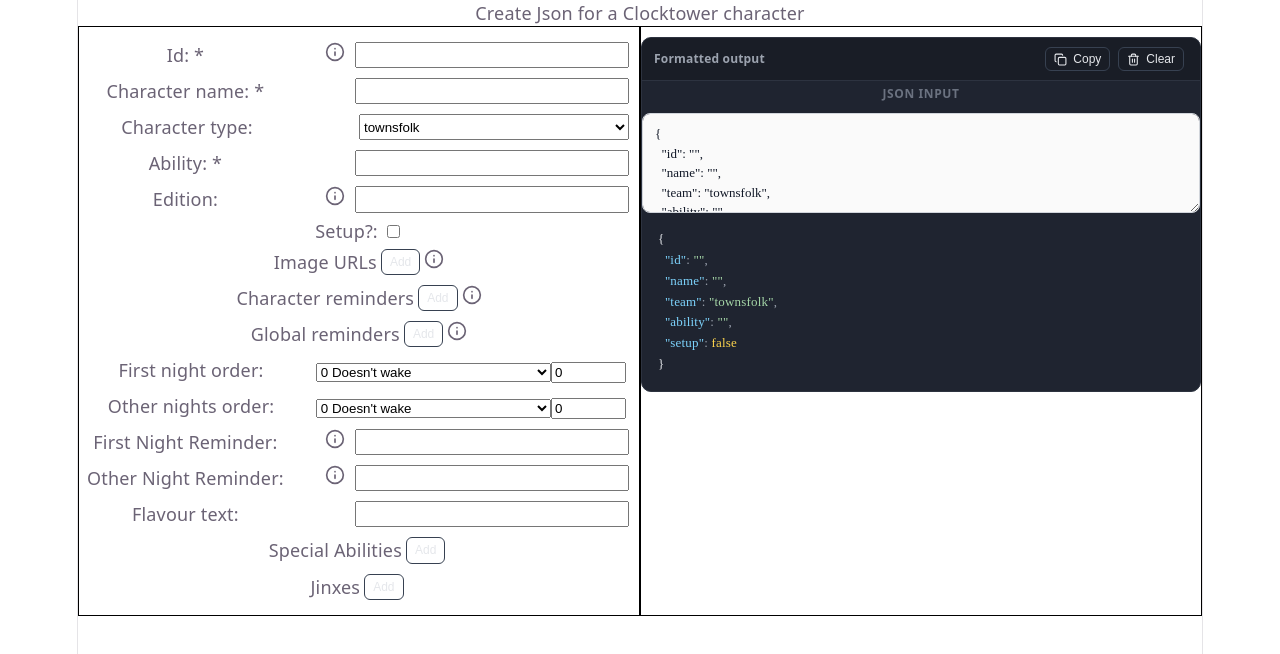
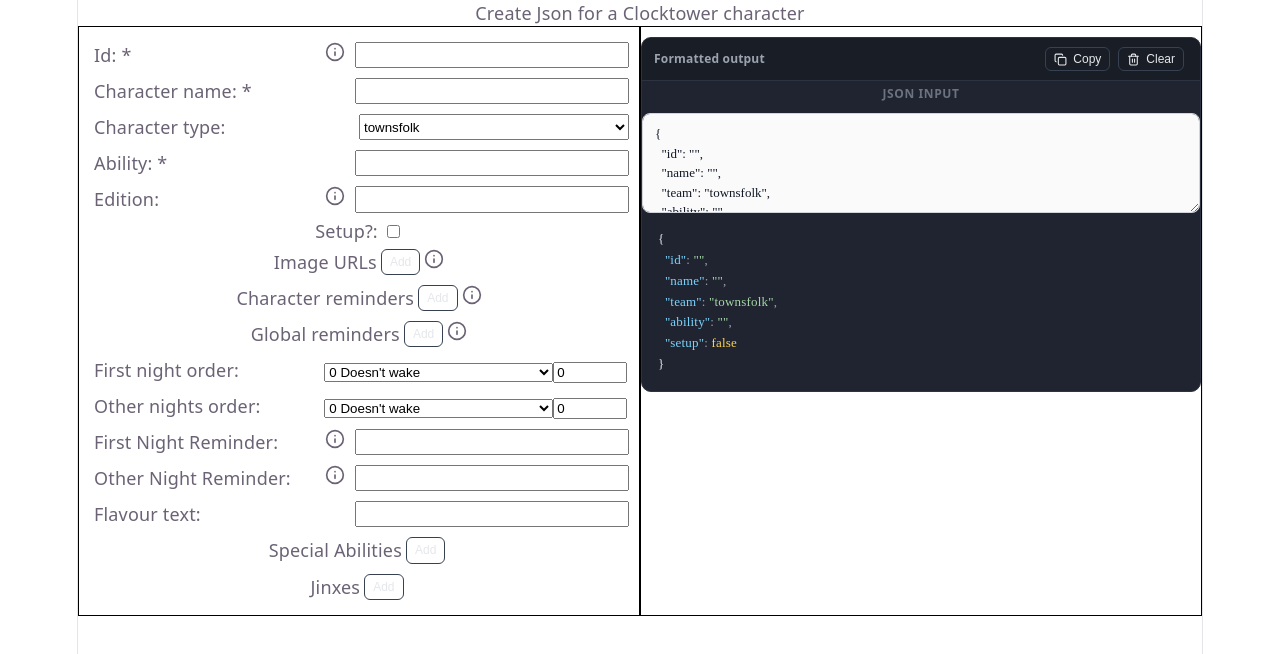
Before and after one commit to rebeccabex/clocktower-apps, a React (Vite) app in the folder clocktower-apps/: page / in a window 1280 px wide. Shown: the top 654 px of the page. Built offline with nearby package versions, Linux system fonts and the light colour scheme.

Commit message:
Improved styling of labels

```diff
--- a/clocktower-apps/src/NightOrderSection.tsx
+++ b/clocktower-apps/src/NightOrderSection.tsx
@@ -5,6 +5,7 @@ import {
   type NightOrder,
   type NightOrderSlot,
 } from "./nightOrderSlots";
+import { FieldLabel } from "./components/FieldLabel";
 
 type NightOrderSectionProps = {
   nightOrder: NightOrder;
@@ -67,7 +68,7 @@ const NightOrderSectionContainer = styled.div`
   margin: 5px 0;
 `;
 
-const LabelContainer = styled.label`
+const LabelContainer = styled(FieldLabel)`
   width: 40%;
 `;
 
--- a/clocktower-apps/src/components/Dropdown.tsx
+++ b/clocktower-apps/src/components/Dropdown.tsx
@@ -1,5 +1,6 @@
 import styled from "styled-components";
 import { TooltipWrapper } from "./TooltipWrapper";
+import { FieldLabel } from "./FieldLabel";
 
 export const nullSelectionValue = "------" as string;
 
@@ -72,7 +73,7 @@ const LabelAndTooltipContainer = styled.div`
   justify-content: space-between;
 `;
 
-const LabelContainer = styled.label`
+const LabelContainer = styled(FieldLabel)`
   width: 80%;
 `;
 
--- /dev/null
+++ b/clocktower-apps/src/components/FieldLabel.tsx
@@ -0,0 +1,6 @@
+import styled from "styled-components";
+
+export const FieldLabel = styled.label`
+  text-align: left;
+  padding-left: 15px;
+`;
--- a/clocktower-apps/src/components/TextField.tsx
+++ b/clocktower-apps/src/components/TextField.tsx
@@ -5,6 +5,7 @@ import type {
   SpecialAbilityFieldName,
 } from "../types";
 import { TooltipWrapper } from "./TooltipWrapper";
+import { FieldLabel } from "./FieldLabel";
 
 export type BaseFieldProps = {
   fieldName: BotCCharacterFieldName | SpecialAbilityFieldName | JinxFieldName;
@@ -77,7 +78,7 @@ const LabelAndTooltipContainer = styled.div`
   justify-content: space-between;
 `;
 
-const LabelContainer = styled.label`
+const LabelContainer = styled(FieldLabel)`
   width: 80%;
 `;
 
```
